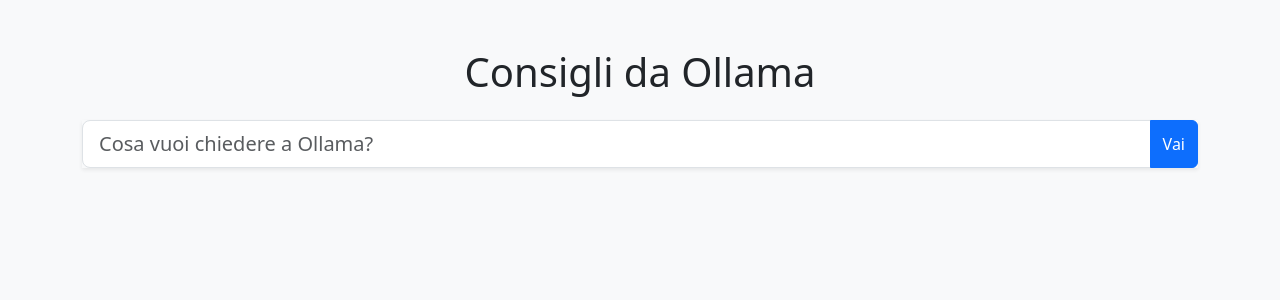
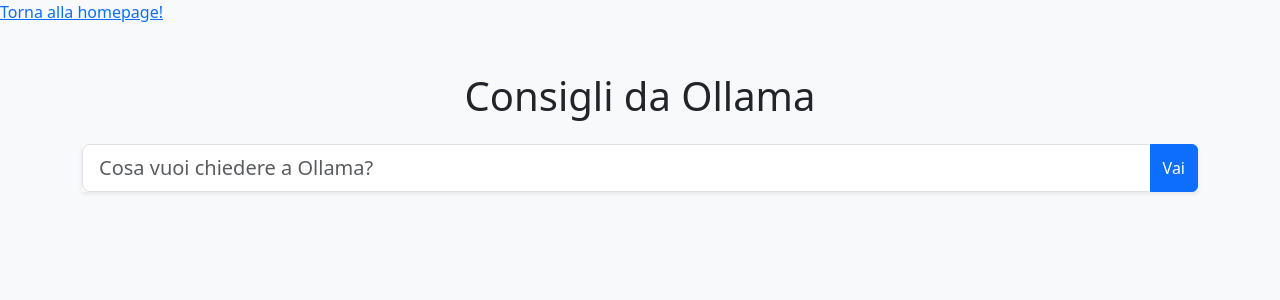
Before and after one commit to MatBertu/Progetto_Fitness, a Django app: template mysite/fitness/templates/fitness/ollama.html in a window 1280 px wide. Shown: the top 300 px of the page. Run offline with Django 5.2, Linux system fonts and the light colour scheme; the template is opened without the code that fills it, so the values that code supplies are empty.

Commit message:
modifica template ollama

```diff
--- a/mysite/fitness/templates/fitness/ollama.html
+++ b/mysite/fitness/templates/fitness/ollama.html
@@ -1,5 +1,3 @@
-{% load static %}
-
 {% load static %}
 <!DOCTYPE html>
 <html lang="it">
@@ -10,6 +8,7 @@
     <link href="https://cdn.jsdelivr.net/npm/bootstrap@5.3.2/dist/css/bootstrap.min.css" rel="stylesheet">
 </head>
 <body class="bg-light">
+     <footer> <a href="http://127.0.0.1:8000/fitness/homepage/"class ="button large">Torna alla homepage!</a></footer>
 
 <div class="container mt-5">
     <h1 class="text-center mb-4">Consigli da Ollama</h1>
```
